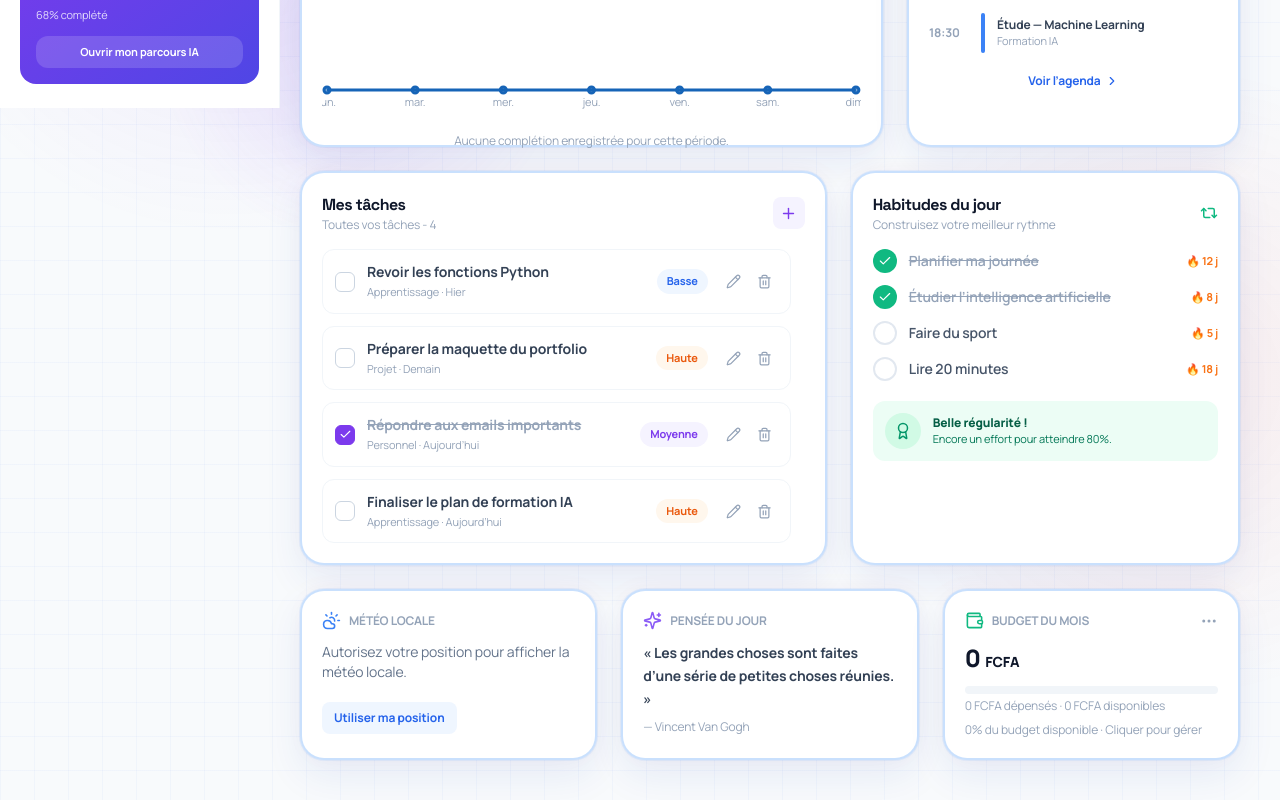
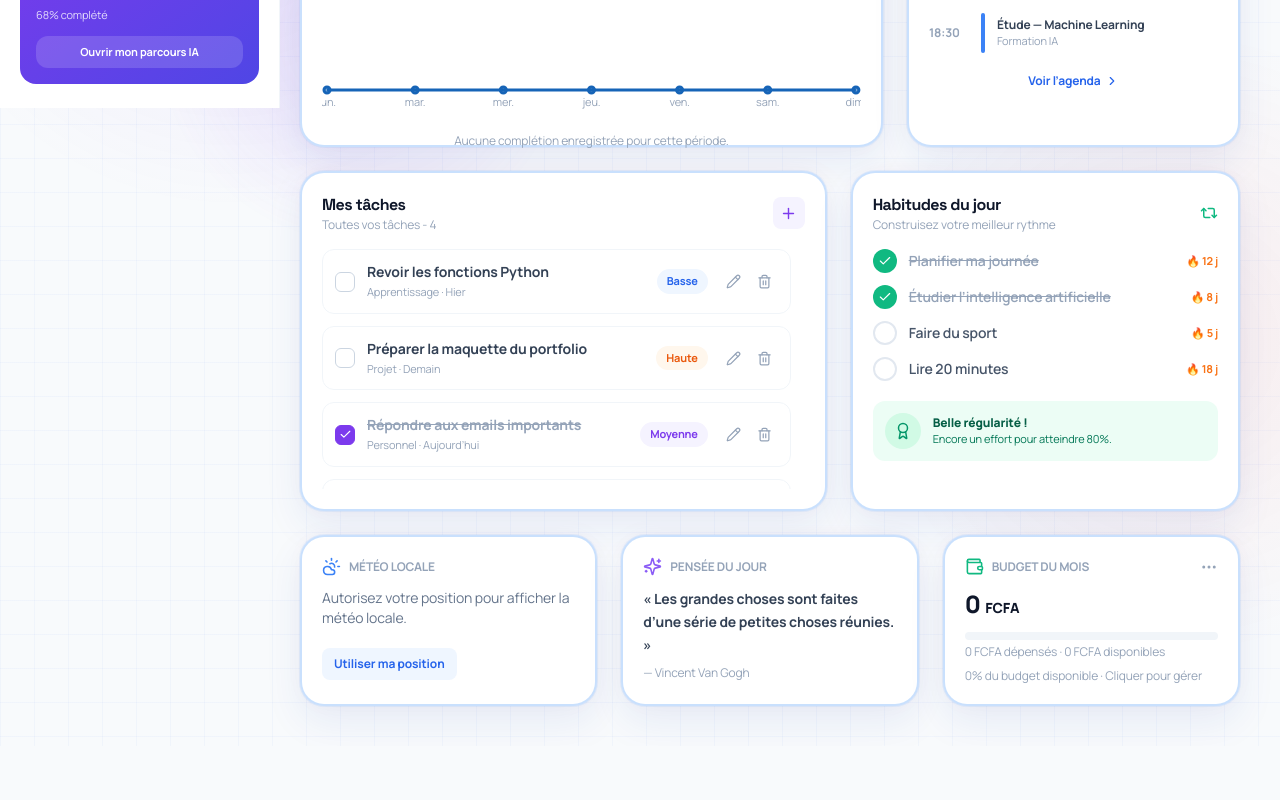
Before and after one commit to franckkouassi4680/programme, a Next.js app: page / in a window 1280 px wide. Shown: the part 692-1492 px from the top of the page. After the commit the page ends 1438 px from the top, so only its background shows below. Built offline with nearby package versions, Linux system fonts and the light colour scheme.

Commit message:
Donner une hauteur défilante à la liste des tâches

```diff
--- a/app/globals.css
+++ b/app/globals.css
@@ -23,7 +23,7 @@ button, input, select, textarea { font: inherit; }
 .dark .muted { color: #a8abc0; }
 .performance-banner { min-height: 142px; }
 .performance-icon { filter: drop-shadow(0 8px 12px rgba(4, 33, 86, .28)); }
-.task-list-scroll { max-height: min(400px, 60dvh); overflow-x: hidden; overflow-y: scroll; overscroll-behavior-y: auto; -webkit-overflow-scrolling: touch; touch-action: pan-y; scrollbar-gutter: stable; scrollbar-width: thin; scrollbar-color: #8b5cf6 #eef2ff; }
+.task-list-scroll { height: 240px; max-height: min(400px, 60dvh); min-height: 0; overflow-x: hidden; overflow-y: auto; overscroll-behavior-y: contain; -webkit-overflow-scrolling: touch; touch-action: pan-y; scrollbar-gutter: stable; scrollbar-width: thin; scrollbar-color: #8b5cf6 #eef2ff; }
 .task-list-scroll::-webkit-scrollbar { width: 8px; }
 .task-list-scroll::-webkit-scrollbar-track { border-radius: 999px; background: #eef2ff; }
 .task-list-scroll::-webkit-scrollbar-thumb { border: 2px solid #eef2ff; border-radius: 999px; background: #8b5cf6; }
```
